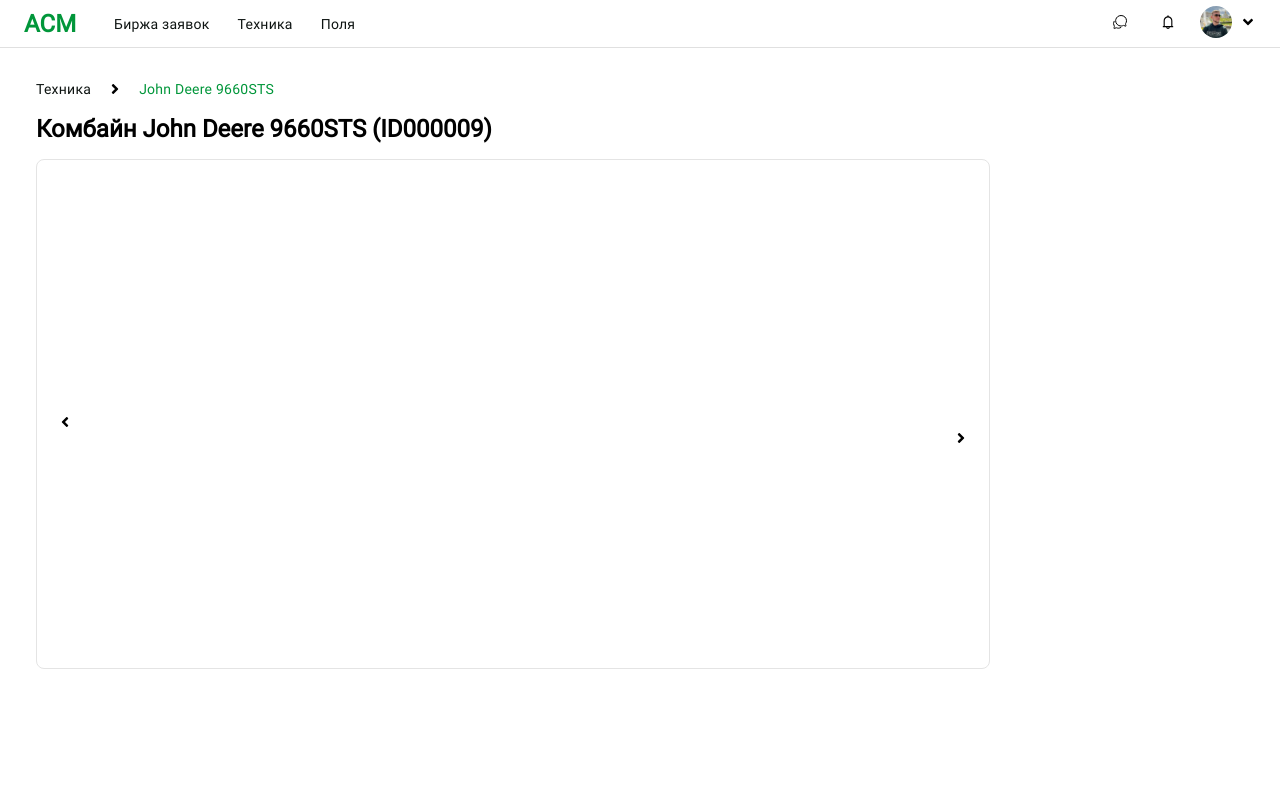
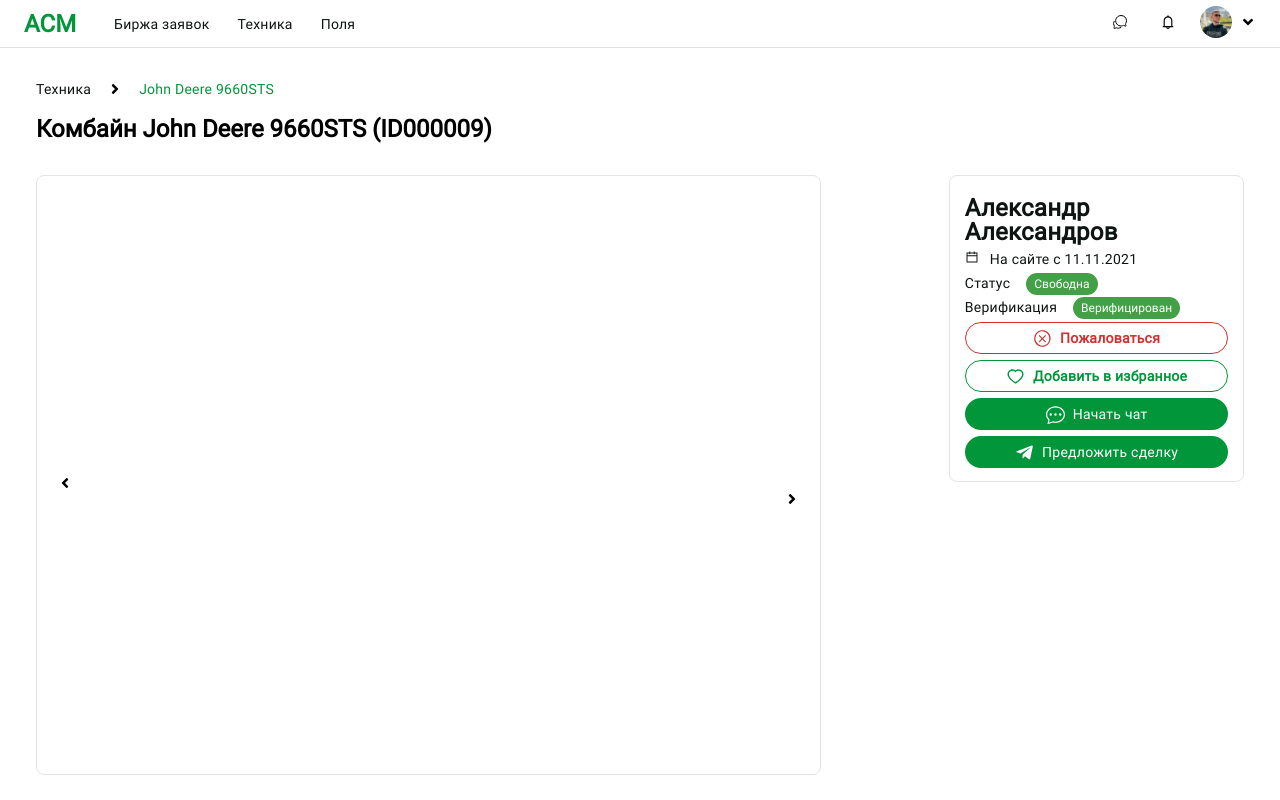
Before and after one commit to m3Rzy/laex, a React (Create React App) app in the folder laex_front/: page / in a window 1280 px wide. Built offline with nearby package versions, Linux system fonts and the light colour scheme.

Commit message:
card done

```diff
--- a/laex_front/src/pages/otech.js
+++ b/laex_front/src/pages/otech.js
@@ -3,6 +3,11 @@
 import { AiOutlineBell } from "react-icons/ai";
 import { IoChatbubblesOutline } from "react-icons/io5";
 import { FaAngleRight } from "react-icons/fa";
+import { AiOutlineCalendar } from "react-icons/ai"
+import { VscError } from "react-icons/vsc"
+import { AiOutlineHeart } from "react-icons/ai"
+import { BsChatDots } from "react-icons/bs"
+import { FaTelegramPlane } from "react-icons/fa"
 
 function Otech() {
   return (
@@ -41,9 +46,10 @@
           <h1 className="hooks__pag__custom">John Deere 9660STS</h1>
         </div>
         <h1 className="title__page">Комбайн John Deere 9660STS (ID000009)</h1>
+        {/* Нужен контейнер большой для 2ух */}
+        <div className="container">
           <div className="order__container__pic">
             {/* <div className="picture" /> */}
-
             <div className="left__right">
               <div className="angle__left__page">
                 <FaAngleLeft />
@@ -53,6 +59,39 @@
               </div>
             </div>
           </div>
+          <div className="right__container">
+            <h1 className="card__title">Александр Александров</h1>
+            <div className="card__subs">
+              <AiOutlineCalendar />
+              <p className="card__subs__p">На сайте с 11.11.2021</p>
+            </div>
+            <div className="card__status__container">
+              <p className="card__status_p">Статус</p>
+              <div className="card__status">Свободна</div>
+            </div>
+            <div className="card__status__container">
+              <p className="card__status_p">Верификация</p>
+              <div className="card__status">Верифицирован</div>
+            </div>
+            <a className="card__button__report" href="#">
+              <VscError className="vsc__error" size={19} />
+              <a href="#" className="card__button__a">Пожаловаться</a>
+            </a>
+            <a className="card__button__fav" href="#">
+              <AiOutlineHeart className="heart" size={19} />
+              <a href="#" className="card__button__a__fav">Добавить в избранное</a>
+            </a>
+            <a className="card__button__chat" href="#">
+              <BsChatDots className="chat" size={19} />
+              <a href="#" className="card__button__a__chat">Начать чат</a>
+            </a>
+            <a className="card__button__deal" href="#">
+              <FaTelegramPlane className="deal" size={19} />
+              <a href="#" className="card__button__a__deal">Предложить сделку</a>
+            </a>
+          </div>
+          <div className="card__container"></div>
+        </div>
       </div>
     </div>
   );
--- a/laex_front/src/styles/otech.css
+++ b/laex_front/src/styles/otech.css
@@ -140,33 +140,314 @@
     flex-grow: 0;
 }
 
-.order__container__pic {
+.container {
+    /* border: #000000 1px solid; */
+    display: flex;
+    flex-direction: row;
+    flex-wrap: wrap;
+    width: 100%;
+}
+
+.right__container {
     margin-top: 16px;
-    box-sizing: border-box;
-
-/* Auto layout */
 
     display: flex;
     flex-direction: column;
+    flex-basis: 100%;
+    flex: 1;
+    background: #fff2e1;
+
+    /* margin-left: 31px; */
+    margin-left: 8em;
     align-items: flex-start;
-    padding: 20px;
-    gap: 24px;
-
-    width: 954px;
-    height: 510px;
-
-    /* Background/White */
+    height: 305px;
 
     background: #FFFFFF;
-    /* Other/Divider */
-
     border: 1px solid #E4E4E4;
     border-radius: 8px;
+}
+
+.card__title {
+    font-family: 'Roboto';
+    font-style: normal;
+    font-weight: 600;
+    font-size: 24px;
+    line-height: 100%;
+    padding-left: 5%;
+    /* padding-left: 20px; */
+    padding-top: 20px;
+    letter-spacing: 0.25px;
+    color: #0E1412;
+    margin: 0;
+}
+
+.card__button__a {
+    text-decoration: none;
+    font-family: 'Roboto';
+    font-weight: 600;
+    font-size: 14px;
+    line-height: 18px;
+    text-align: center;
+    letter-spacing: 0.25px;
+    color: #D32F2F;
+}
+
+.card__subs__p {
+    padding-left: 11px;
+    display: inline;
+}
+
+.card__subs {
+    width: 90%;
+    margin: 0;
+    font-family: 'Roboto';
+    font-style: normal;
+    font-weight: 400;
+    font-size: 14px;
+    /* padding-left: 20px; */
+    margin-left: 5%;
+    padding-top: 6px;
+    line-height: 18px;
+    letter-spacing: 0.25px;
+    color: #0E1412;
+}
+
+.card__status__container {
+    /* padding-left: 20px; */
+    margin-left: 5%;
+    padding-top: 6px;
+    width: 90%;
+}
+
+.vsc__error {
+    text-decoration: none;
+    color: #D32F2F;
+}
+
+.card__button__chat {
+    text-decoration: none;
+    box-sizing: border-box;
+    margin-top: 6px;
+
+    display: flex;
+    flex-direction: row;
+    justify-content: center;
+    align-items: center;
+    padding: 6px 16px;
+    gap: 8px;
+    margin-left: 5%;
+    width: 90%;
+    height: 32px;
+
+
+    background-color: #01963A;
+    color: white;
+    border-radius: 100px;
+    flex: none;
+    order: 0;
+    align-self: stretch;
+    flex-grow: 0;
+}
+
+.card__button__a__chat {
+    text-decoration: none;
+    font-family: 'Roboto';
+    font-weight: 500;
+    font-size: 14px;
+    line-height: 18px;
+    text-align: center;
+    letter-spacing: 0.25px;
+    color: white;
+}
+
+.card__button__a__deal {
+    text-decoration: none;
+    font-family: 'Roboto';
+    font-weight: 500;
+    font-size: 14px;
+    line-height: 18px;
+    text-align: center;
+    letter-spacing: 0.25px;
+    color: white;
+}
+
+.card__button__deal {
+    text-decoration: none;
+    box-sizing: border-box;
+    margin-top: 6px;
+
+    display: flex;
+    flex-direction: row;
+    justify-content: center;
+    align-items: center;
+    padding: 6px 16px;
+    gap: 8px;
+    margin-left: 5%;
+    width: 90%;
+    height: 32px;
+
+
+    background-color: #01963A;
+    color: white;
+    border-radius: 100px;
+    flex: none;
+    order: 0;
+    align-self: stretch;
+    flex-grow: 0;
+}
+
+.chat {
+    text-decoration: none;
+    color: white;
+}
+
+.deal {
+    text-decoration: none;
+    color: white;
+}
+
+.card__button__a__fav {
+    text-decoration: none;
+    font-family: 'Roboto';
+    font-weight: 600;
+    font-size: 14px;
+    line-height: 18px;
+    text-align: center;
+    letter-spacing: 0.25px;
+    color: #01963A;
+}
+
+.heart {
+    text-decoration: none;
+    color: #01963A;
+}
+
+.card__button__fav {
+    text-decoration: none;
+    box-sizing: border-box;
+    margin-top: 6px;
+    /* margin-left: 20px; */
+    /* margin-right: 20px; */
+    /* Auto layout */
+
+    display: flex;
+    flex-direction: row;
+    justify-content: center;
+    align-items: center;
+    padding: 6px 16px;
+    gap: 8px;
+    margin-left: 5%;
+    /* width: 372px; */
+    width: 90%;
+    height: 32px;
+
+    /* Error/Main */
+
+    border: 1px solid #01963A;
+    border-radius: 100px;
+
+
 
     /* Inside auto layout */
 
     flex: none;
+    order: 0;
+    align-self: stretch;
+    flex-grow: 0;
+}
+
+.card__button__report {
+    text-decoration: none;
+    box-sizing: border-box;
+    margin-top: 6px;
+    /* margin-left: 20px; */
+    /* margin-right: 20px; */
+    /* Auto layout */
+
+    display: flex;
+    flex-direction: row;
+    justify-content: center;
+    align-items: center;
+    padding: 6px 16px;
+    gap: 8px;
+    margin-left: 5%;
+    /* width: 372px; */
+    width: 90%;
+    height: 32px;
+
+    /* Error/Main */
+
+    border: 1px solid #D32F2F;
+    border-radius: 100px;
+
+
+
+    /* Inside auto layout */
+
+    flex: none;
+    order: 0;
+    align-self: stretch;
+    flex-grow: 0;
+}
+
+.card__status {
+    margin-left: 16px;
+    align-items: center;
+    padding: 4px 8px;
+    gap: 6px;
+    display: inline;
+    flex-direction: row;
+    justify-content: center;
+    width: 75px;
+    height: 24px;
+
+    font-family: 'Roboto';
+    font-style: normal;
+    font-weight: 400;
+    font-size: 12px;
+    line-height: 16px;
+    /* Support / Success */
+
+    background: #43A047;
+    border-radius: 24px;
+    color: white;
+    /* Inside auto layout */
+    font-family: 'Roboto';
+    font-style: normal;
+    flex: none;
     order: 1;
+    flex-grow: 0;
+}
+
+.card__status_p {
+    font-family: 'Roboto';
+    font-style: normal;
+    font-weight: 400;
+    font-size: 14px;
+    line-height: 18px;
+    /* identical to box height, or 129% */
+    display: inline;
+    letter-spacing: 0.25px;
+
+    /* Text/Primary */
+
+    color: #0E1412;
+}
+
+.order__container__pic {
+    margin-top: 16px;
+    display: flex;
+    flex-direction: column;
+    box-sizing: border-box;
+
+    padding: 20px;
+    /* width: 954px; */
+    width: 65%;
+    /* height: 510px; */
+    height: 600px;
+    background: #FFFFFF;
+    border: 1px solid #E4E4E4;
+    border-radius: 8px;
     align-self: stretch;
     flex-grow: 0;
 }
```
Also changed, not shown: 1 other file (tests, documents, lock files or other folders). Lines whose indentation alone changed are shown as unchanged.
